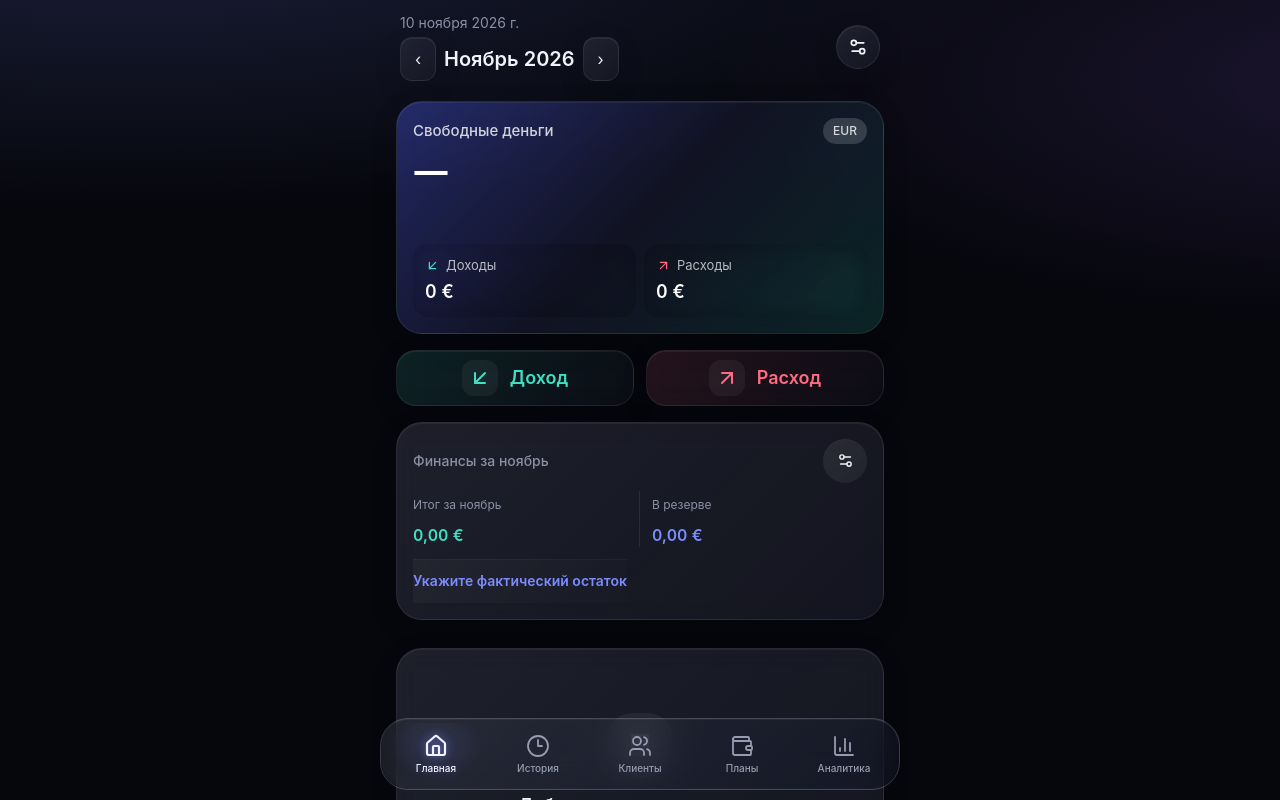
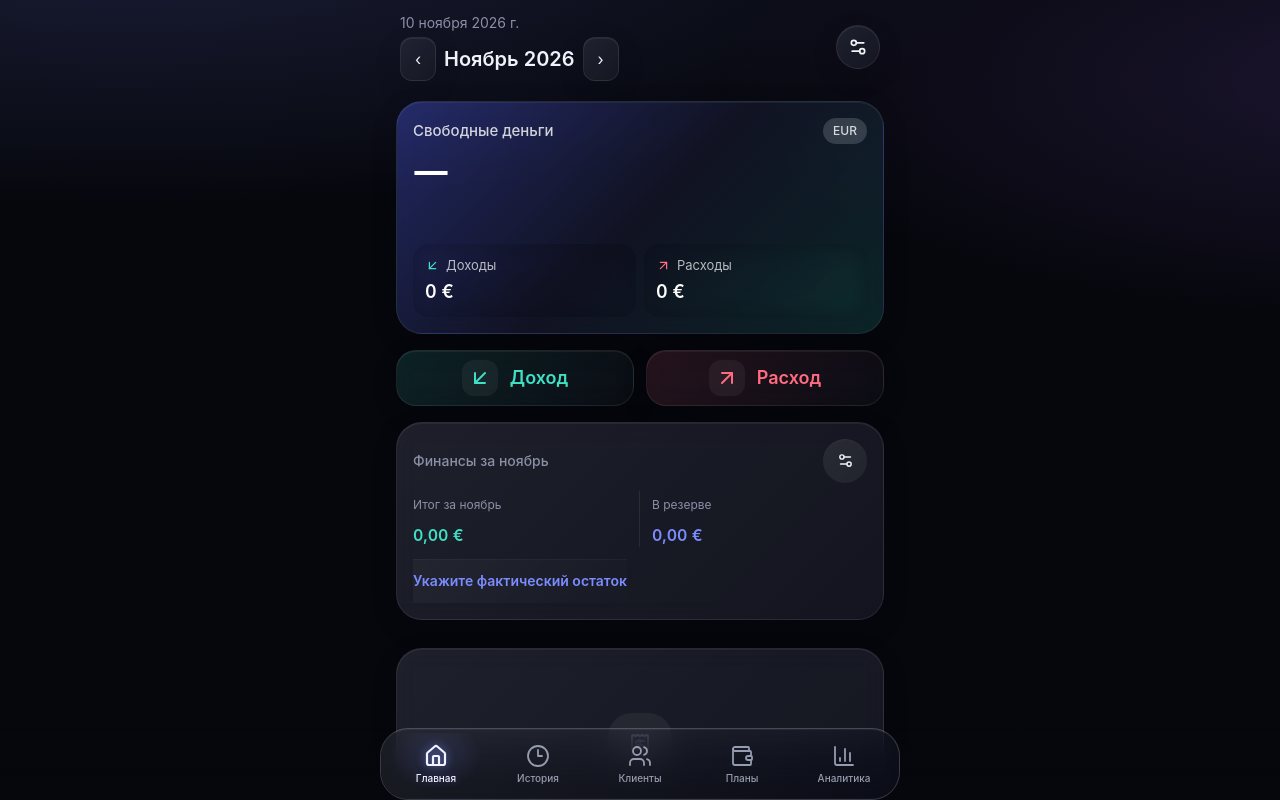
Before and after one commit to danil200891-jpg/Financy, a React (Vite) app: page / in a window 1280 px wide. Shown: the top 800 px of the page. Built offline with nearby package versions, Linux system fonts and the light colour scheme.

Commit message:
Fade content beneath safe-area navigation and refine scroll arrivals

```diff
--- a/src/components/TabBar.tsx
+++ b/src/components/TabBar.tsx
@@ -29,6 +29,7 @@ export function TabBar({ tab, onTab }: { tab: Tab; onTab: (t: Tab) => void }) {
   }
   return createPortal(
     <nav className="bottom-nav pointer-events-none fixed inset-0 z-40 flex items-end justify-center px-3">
+      <div aria-hidden="true" className="bottom-nav-fade" />
       <div className="bottom-nav-surface pointer-events-auto relative mx-auto flex w-full max-w-[520px] shrink-0 items-stretch rounded-[28px] p-1">
         {TABS.map(item)}
       </div>
--- a/src/index.css
+++ b/src/index.css
@@ -28,7 +28,7 @@
   --sat: env(safe-area-inset-top);
   --sab: env(safe-area-inset-bottom);
   --bottom-nav-height: 72px;
-  --bottom-nav-gap: max(env(safe-area-inset-bottom, 0px), 10px);
+  --bottom-nav-gap: env(safe-area-inset-bottom, 0px);
   --bottom-content-clearance: calc(var(--bottom-nav-height) + var(--bottom-nav-gap) + 40px);
 }
 
@@ -123,6 +123,16 @@ html.standalone-app, html.standalone-app body { height: 100%; overflow: hidden;
 }
 
 .bottom-nav { padding-bottom: var(--bottom-nav-gap); }
+/* A separate, noninteractive layer fades content only at/below the panel edge. */
+.bottom-nav-fade {
+  position: absolute;
+  inset-inline: 0;
+  bottom: 0;
+  height: calc(var(--bottom-nav-height) + var(--bottom-nav-gap));
+  pointer-events: none;
+  background: linear-gradient(to bottom, rgba(6,7,13,0) 0%, rgba(6,7,13,.24) 18%, rgba(6,7,13,.82) 50%, rgba(6,7,13,.98) 75%, #06070d 100%);
+}
+.bottom-nav-surface { z-index: 1; }
 .bottom-nav-surface {
   height: var(--bottom-nav-height);
   overflow: hidden;
@@ -160,7 +170,7 @@ html.standalone-app, html.standalone-app body { height: 100%; overflow: hidden;
 }
 .bottom-nav-item[aria-current="page"] svg { filter: drop-shadow(0 0 4px rgba(124,140,255,.65)); }
 [data-scroll-reveal="pending"] { opacity: 0; }
-[data-scroll-reveal="arriving"] { animation: scroll-arrive 280ms var(--ease-spring) backwards; }
+[data-scroll-reveal="arriving"] { animation: scroll-arrive 300ms var(--ease-spring) 20ms backwards; }
 @keyframes scroll-arrive { from { opacity: 0; transform: translateY(8px); } to { opacity: 1; transform: none; } }
 @media (prefers-reduced-motion: reduce) { [data-scroll-reveal] { opacity: 1; animation: none; transform: none; } }
 
--- a/src/lib/use-scroll-reveal.ts
+++ b/src/lib/use-scroll-reveal.ts
@@ -7,6 +7,8 @@ export function useScrollReveal(screen: string) {
     const container = root.current, motion = matchMedia('(prefers-reduced-motion: reduce)')
     if (!container || motion.matches || !('IntersectionObserver' in window)) return
     const seen = new WeakSet<HTMLElement>(), pending = new Set<HTMLElement>()
+    const visibleBottom = document.querySelector('.bottom-nav-surface')?.getBoundingClientRect().top ?? innerHeight
+    const coveredBottom = Math.max(0, innerHeight - visibleBottom)
     const observer = new IntersectionObserver((entries) => {
       for (const entry of entries) {
         if (!entry.isIntersecting) continue
@@ -14,14 +16,14 @@ export function useScrollReveal(screen: string) {
         element.dataset.scrollReveal = 'arriving'
         pending.delete(element); observer.unobserve(element)
       }
-    }, { rootMargin: '0px', threshold: 0.01 })
+    }, { rootMargin: `0px 0px -${coveredBottom}px 0px`, threshold: 0.01 })
     const collect = (node: HTMLElement) => {
       const elements = [...(node.matches('[data-scroll-reveal]') ? [node] : []), ...node.querySelectorAll<HTMLElement>('[data-scroll-reveal]')]
       for (const element of elements) {
         if (seen.has(element)) continue
         seen.add(element)
-        if (motion.matches || element.closest('[role="dialog"]') || element.querySelector('[data-scroll-reveal],input,textarea,select')) continue
-        if (element.getBoundingClientRect().top < innerHeight) continue
+        if (motion.matches || element.closest('[role="dialog"]') || element.querySelector('[data-scroll-reveal]') || [...element.querySelectorAll('input,textarea,select')].some((input) => getComputedStyle(input).visibility !== 'hidden')) continue
+        if (element.getBoundingClientRect().top < visibleBottom) continue
         element.dataset.scrollReveal = 'pending'; pending.add(element); observer.observe(element)
       }
     }
--- a/src/screens/Clients.tsx
+++ b/src/screens/Clients.tsx
@@ -121,7 +121,7 @@ export function Clients({ nav }: { nav: Nav }) {
         ) : (
           <Card className="mt-4 divide-y divide-line overflow-hidden">
             {rows.map(({ c, sum, count }) => (
-              <button key={c.id} onClick={() => nav.openClient(c.id)} className="press flex w-full items-center gap-3.5 px-4 py-3.5 text-left">
+              <button data-scroll-reveal="" key={c.id} onClick={() => nav.openClient(c.id)} className="press flex w-full items-center gap-3.5 px-4 py-3.5 text-left">
                 <Avatar client={c} />
                 <div className="min-w-0 flex-1">
                   <div className="flex justify-between gap-2">
--- a/src/screens/Home.tsx
+++ b/src/screens/Home.tsx
@@ -18,6 +18,7 @@ function BalanceCard({ free, income, expense, spark }: { free: number | null; in
   return (
     <div className="px-4 [perspective:900px]">
       <div
+        data-scroll-reveal=""
         className="relative isolate overflow-hidden glass rounded-[26px] p-4 shadow-[0_30px_60px_-25px_rgba(124,140,255,0.6)] transition-transform duration-500 ease-[var(--ease-spring)]"
         style={{ background: 'linear-gradient(135deg,rgba(86,101,255,.35),rgba(20,22,40,.8),rgba(47,217,189,.14))' }}
       >
```
